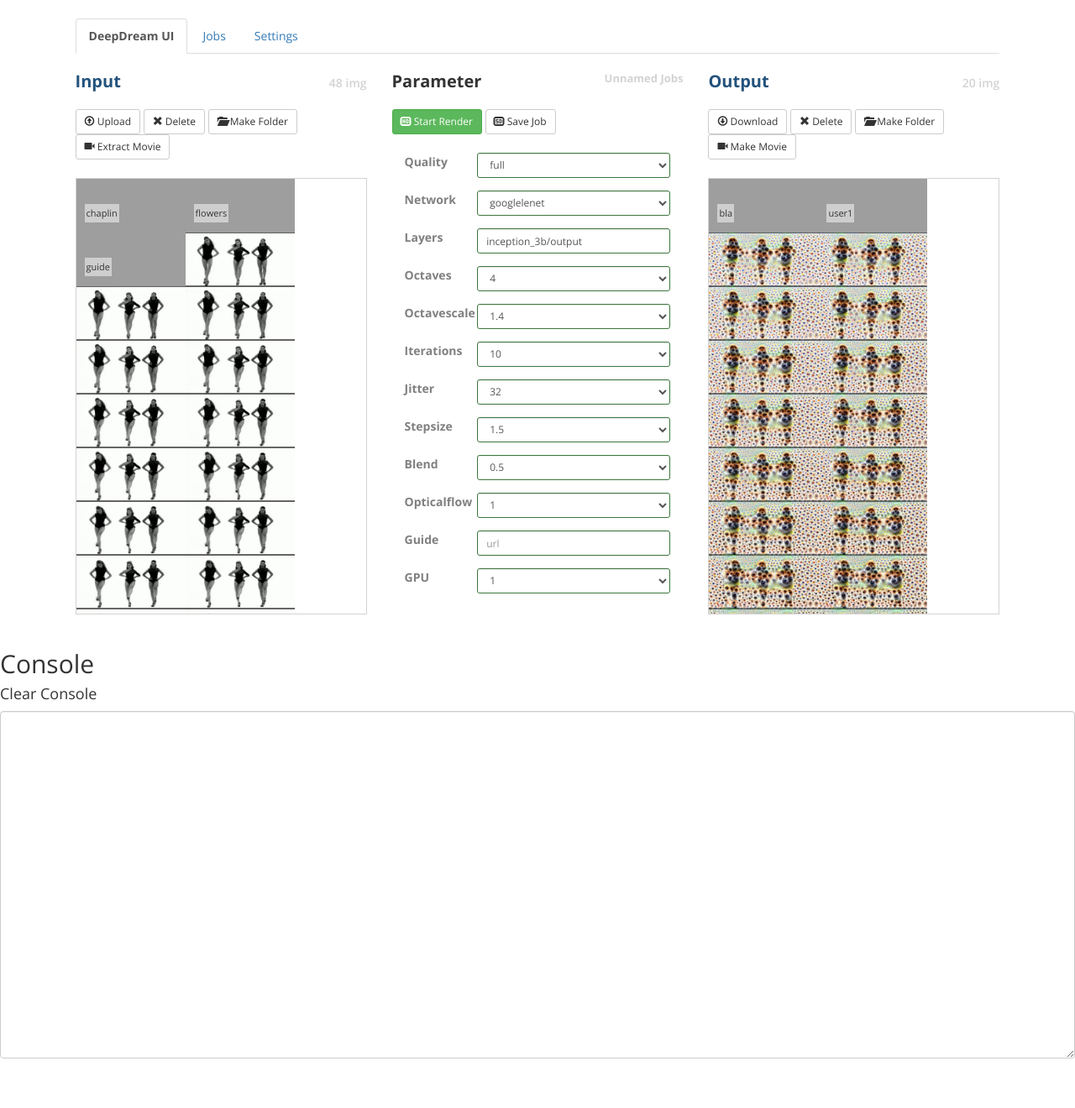
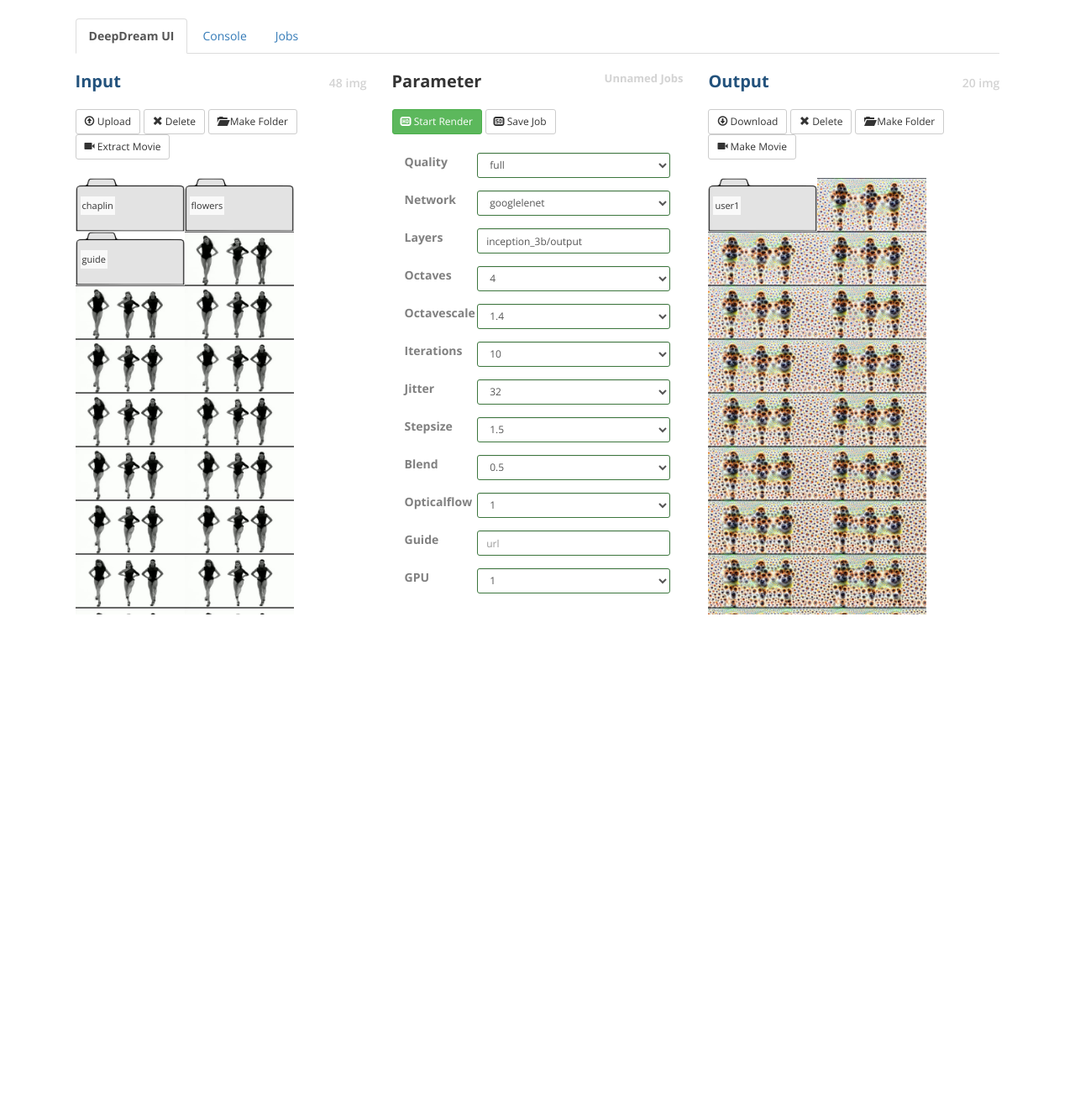
Before and after one commit to graphific/DeepDreamUI, a Flask app: page / in a window 1280 px wide. Shown: the whole page at 84% size. After the commit the page ends 732 px from the top, so only its background shows below. Run offline with Flask 2, Linux system fonts and the light colour scheme; some libraries are stand-ins or nearby versions; grey boxes are pictures that could not be loaded.

Commit message:
preview fixes / tabs active / fixes

```diff
--- a/static/css/main.css
+++ b/static/css/main.css
@@ -37,14 +37,14 @@ hr{
 
 .data_img_text{
   position: absolute;
-  margin-top: -34px;
+  margin-top: -42px;
   padding: 2px;
   padding-top: 0px;
   padding-bottom: 0px;
-  margin-left:10px;
+  margin-left:6px;
   z-index: 1000;
   font-size: 11px;
-  background-color: rgba(255,255,255,0.5);
+  background-color: rgba(255,255,255,0.8);
   cursor: pointer;
 }
 
--- a/templates/hello.html
+++ b/templates/hello.html
@@ -104,14 +104,34 @@
       }
 
       function popupimage(file,container,image) {
+        $('.popup-gallery').magnificPopup({
+          delegate: 'a',
+          type: 'image',
+          tLoading: 'Loading image #%curr%...',
+          mainClass: 'mfp-img-mobile',
+          gallery: {
+            enabled: true,
+            navigateByImgClick: true,
+            preload: [0,1] // Will preload 0 - before current, and 1 after the current image
+          },
+          image: {
+            tError: '<a href="%url%">The image #%curr%</a> could not be loaded.',
+            titleSrc: function(item) {
+              return item.el.attr('title'); //+ '<small>by Marsel Van Oosten</small>';
+            }
+          }
+        });
+
         $('.popup-gallery').html('');
 
         $(container).find(image).each(function( index, value ) {
           $('.popup-gallery').append('<a href="'+value.src+'" title="'+value.title+'"><img src="'+value.src+'" height="75" width="75"></a>');
         });
 
+
         $(container).find(image).each(function( index, value ) {
           if(file === value.title){
+            console.log("magnificPopup open index: " + index + " filename: " + value.title);
             $('.popup-gallery').magnificPopup('open', index); // Will open popup with 5th item
           }
         });
@@ -162,7 +182,7 @@
 
           // append directories
           for(var i=0; i<data.dirs.length;i++){
-            var dir ='<div class="input_img_container data_img"><img title="'+data.dirs[i]+'" class="input_img" src="https://i.imgur.com/PRNWsQl.png" /><div class="data_img_text">'+directoryTextDisplay(data.dirs[i])+'</div></div>';
+            var dir ='<div class="input_img_container data_img"><img title="'+data.dirs[i]+'" class="input_img" src="static/img/folder.png" /><div class="data_img_text">'+directoryTextDisplay(data.dirs[i])+'</div></div>';
             if(type === "input"){ directoryClickHandler(dir,data.dirs[i],"input","container_input",true); }
             if(type === "output"){ directoryClickHandler(dir,data.dirs[i],"output","container_output",true); }
           }
@@ -170,7 +190,7 @@
           // append video
           for(var i=0; i<data.files.length;i++){
             if(checkURLVid(data.files[i])){
-              var vid ='<div class="input_img_container data_img"><img title="'+data.files[i]+'" class="input_img" src="http://megaicons.net/static/img/icons_sizes/8/178/512/photo-video-start-icon.png" /><div class="data_img_text">'+directoryTextDisplay(data.files[i])+'</div></div>';
+              var vid ='<div class="input_img_container data_img"><img title="'+data.files[i]+'" class="input_img" src="static/img/video.png" /><div class="data_img_text">'+directoryTextDisplay(data.files[i])+'</div></div>';
 
               if(type === "input"){ videoClickHandler(vid,"input","container_input",data.files[i]); }
               if(type === "output"){ videoClickHandler(vid,"output","container_output",data.files[i]); }
@@ -387,32 +407,14 @@
       $("#render_final").show();
       $("#render_final_stop").hide();
 
+      /////// click handlers
 
-      /////// image preview
-      $('.popup-gallery').magnificPopup({
-        delegate: 'a',
-        type: 'image',
-        tLoading: 'Loading image #%curr%...',
-        mainClass: 'mfp-img-mobile',
-        gallery: {
-          enabled: true,
-          navigateByImgClick: true,
-          preload: [0,1] // Will preload 0 - before current, and 1 after the current image
-        },
-        image: {
-          tError: '<a href="%url%">The image #%curr%</a> could not be loaded.',
-          titleSrc: function(item) {
-            return item.el.attr('title'); //+ '<small>by Marsel Van Oosten</small>';
-          }
-        }
-      });
-
-      /////// click handlers
       // start renderer
       $("#render_final").click(function(event) {
         event.preventDefault();
         get_render();
-        // renderer feedback
+
+        // renderer feedback HACK
         clearInterval(renderInterval);
         renderInterval = setInterval(function(){
           get_console("idtag");
@@ -520,7 +522,6 @@
         makefolder("output");
       });
 
-
       // delete files
       $(".file_delete").click(function(event) {
         event.preventDefault();
@@ -536,7 +537,6 @@
         }
       });
 
-
       // var source = new EventSource("/stream");
       // source.onmessage = function(event) {
       //     document.getElementById("output_console").innerHTML += event.data + "<br/>"
@@ -549,14 +549,29 @@
   <body>
 
     <div id="container_site">
+
       <br/>
       <ul class="nav nav-tabs">
-          <li class="active"><a href="#"><strong>DeepDream UI</strong></a></li>
-          <li><a href="#">Jobs</a></li>
-<!--           <li><a href="#">Console</a></li>
- -->          <li><a href="#">Settings</a></li>
+        <li class="active"><a data-toggle="tab" href="#home"><strong>DeepDream UI</strong></a></a></li>
+        <li><a data-toggle="tab" href="#console">Console</a></li>
+        <li><a data-toggle="tab" href="#jobs">Jobs</a></li>
       </ul>
       <br/>
+
+      <div class="tab-content">
+        <div id="console" class="tab-pane fade">
+          <button type="button" class="btn btn-default btn-sm" id="console_clear">
+            <span class="glyphicon glyphicon-sd-video" aria-hidden="true"></span> Clear Console
+          </button>
+          <br/><br/>
+
+          <textarea class="form-control" id="output_console" rows="28"></textarea>
+        </div>
+        <div id="jobs" class="tab-pane fade">
+          <h3>Jobs</h3>
+          <p>Job #1</p>
+        </div>
+        <div id="home" class="tab-pane fade in active">
 
           <div class="row">
 
@@ -589,7 +604,7 @@
                 <input id="input_upload_selector" name=file type="file" style="visibility:hidden" onchange="javascript:this.form.submit()" />
               </form>
 
-             <div style="height:520px; width:100%; overflow:hidden; overflow-y:scroll; border:1px solid lightgray" id="container_input">
+               <div style="height:520px; width:100%; overflow:hidden; overflow-y:scroll; border:0px solid lightgray" id="container_input">
                 <div class="input_img" style="background-image:url(https://i.imgur.com/yjlwXsy.jpg)"></div>
               </div>
 
@@ -683,8 +698,6 @@
                   <select class="form-control input-sm" id="params_gpu"></select>
                 </div>
 
-
-
               </div>
             </div>
 
@@ -694,8 +707,6 @@
                 <span id="output_amount">0 Images</span>
               </h3>
               <br/>
-
-
               <button type="button" class="btn btn-default btn-sm" id="output_download">
                 <span class="glyphicon glyphicon-download" aria-hidden="true"></span> Download
               </button>
@@ -714,7 +725,7 @@
 
               <br/><br/>
 
-             <div style="height:520px; width:100%; overflow:hidden; overflow-y:scroll;border:1px solid lightgray" id="container_output">
+               <div style="height:520px; width:100%; overflow:hidden; overflow-y:scroll;border:0px solid lightgray" id="container_output">
                 <div class="input_img" style="background-image:url(http://venturebeat.com/wp-content/uploads/2015/07/deepdream-2.jpeg)"></div>
               </div>
               <div class="popup-gallery" style='display: none;'></div>
@@ -726,13 +737,8 @@
 
 
           </div>
-        <br/>
-        <h2>Console</h2>
-        <h4>Clear Console</h4>
-        <textarea class="form-control" id="output_console" rows="20"></textarea>
-        <br/><br/>
-
-
+         </div>
+        </div>
 
     </div>
   </body>
```
Also changed, not shown: static/img/folder.png (added), static/img/video.png (added), static/output/bla/frame_000000.png (deleted), static/output/bla/frame_000001.png (deleted), static/output/bla/frame_000002.png (deleted), 2 other files. Lines whose indentation alone changed are shown as unchanged.
